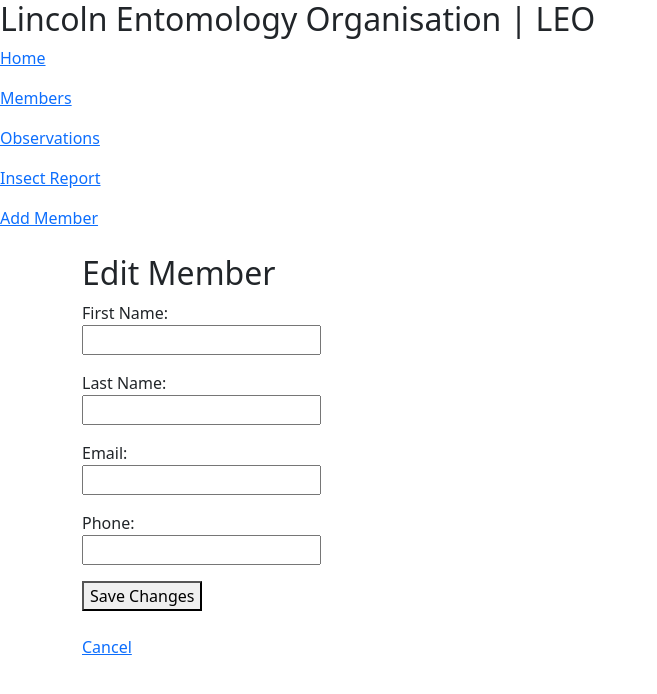
After one commit to mannadey13/Final-exam-Leo, a Flask app: template leo/templates/edit_member.html in a window 1280 px wide. The commit adds this page. Shown: the top 694 px of the page, without its empty margins (0-657 px from the left). Run offline with Flask 3, Linux system fonts and the light colour scheme; the template is opened without the code that fills it, so the values that code supplies are empty; some libraries are stand-ins or nearby versions.

Commit message:
Added edit member functionality

```diff
--- a/leo/app.py
+++ b/leo/app.py
@@ -127,6 +127,69 @@ def member_detail(member_id):
         observations=observations
     )
 
+@app.route("/edit_member/<int:member_id>", methods=["GET", "POST"])
+def edit_member(member_id):
+
+    connection = db.get_db()
+    cursor = connection.cursor()
+
+    if request.method == "POST":
+
+        first_name = request.form.get("first_name")
+        last_name = request.form.get("last_name")
+        email = request.form.get("email")
+        phone = request.form.get("phone")
+
+        querystr = """
+        UPDATE members
+        SET first_name = %s,
+            last_name = %s,
+            email = %s,
+            phone = %s
+        WHERE member_id = %s;
+        """
+
+        cursor.execute(querystr, (
+            first_name,
+            last_name,
+            email,
+            phone,
+            member_id
+        ))
+
+        connection.commit()
+
+        cursor.close()
+
+        flash("Member updated successfully!", "success")
+
+        return redirect(url_for("member_detail", member_id=member_id))
+
+    querystr = """
+    SELECT
+        member_id,
+        first_name,
+        last_name,
+        email,
+        phone
+    FROM members
+    WHERE member_id = %s;
+    """
+
+    cursor.execute(querystr, (member_id,))
+
+    member = cursor.fetchone()
+
+    cursor.close()
+
+    return render_template(
+        "edit_member.html",
+        member=member
+    )
+
+
+
+
 @app.route("/observation/<int:member_id>/<observation_date>")
 def observation_detail(member_id, observation_date):
 
@@ -205,6 +268,40 @@ ORDER BY observations.observation_date DESC;
         observations=observations
     )
 
+
+@app.route("/insect_report")
+def insect_report():
+
+    connection = db.get_db()
+    cursor = connection.cursor()
+
+    querystr = """
+    SELECT
+        insects.insect_name,
+        COUNT(DISTINCT observations.location_id) AS location_count,
+        COUNT(*) AS observation_count
+
+    FROM insects
+
+    LEFT JOIN observations
+    ON insects.insect_id = observations.insect_id
+
+    GROUP BY insects.insect_name
+
+    ORDER BY insects.insect_name;
+    """
+
+    cursor.execute(querystr)
+
+    insects = cursor.fetchall()
+
+    cursor.close()
+
+    return render_template(
+        "insect_report.html",
+        insects=insects
+    )
+
 @app.route("/add_member", methods=["GET", "POST"])
 def add_member():
 
--- a/leo/templates/base.html
+++ b/leo/templates/base.html
@@ -14,6 +14,7 @@
       <p><a href="{{url_for('home')}}">Home</a></p>
       <p><a href="{{url_for('members_list')}}">Members</a></p>
       <p><a href="{{url_for('observation_list')}}">Observations</a></p>
+      <p><a href="{{ url_for('insect_report') }}">Insect Report</a></p>
       <p><a href="{{url_for('add_member')}}">Add Member</a></p>
     </nav>
 
--- /dev/null
+++ b/leo/templates/edit_member.html
@@ -0,0 +1,41 @@
+{% extends "base.html" %}
+
+{% block title %}Edit Member{% endblock %}
+
+{% block content %}
+
+<h2>Edit Member</h2>
+
+<form method="POST">
+
+    <p>
+        First Name:<br>
+        <input type="text" name="first_name" value="{{ member[1] }}">
+    </p>
+
+    <p>
+        Last Name:<br>
+        <input type="text" name="last_name" value="{{ member[2] }}">
+    </p>
+
+    <p>
+        Email:<br>
+        <input type="email" name="email" value="{{ member[3] }}">
+    </p>
+
+    <p>
+        Phone:<br>
+        <input type="text" name="phone" value="{{ member[4] }}">
+    </p>
+
+    <button type="submit">Save Changes</button>
+
+</form>
+
+<br>
+
+<a href="{{ url_for('member_detail', member_id=member[0]) }}">
+    Cancel
+</a>
+
+{% endblock %}
--- a/leo/templates/member_detail.html
+++ b/leo/templates/member_detail.html
@@ -35,6 +35,12 @@
 
 <br>
 
+<<a href="{{ url_for('edit_member', member_id=member[0]) }}">
+    Edit Member
+</a>
+
+|
+
 <a href="/members">Back to Members</a>
 
 
```
Also changed, not shown: leo/templates/insect_report.html (added, +27 -0 lines).
